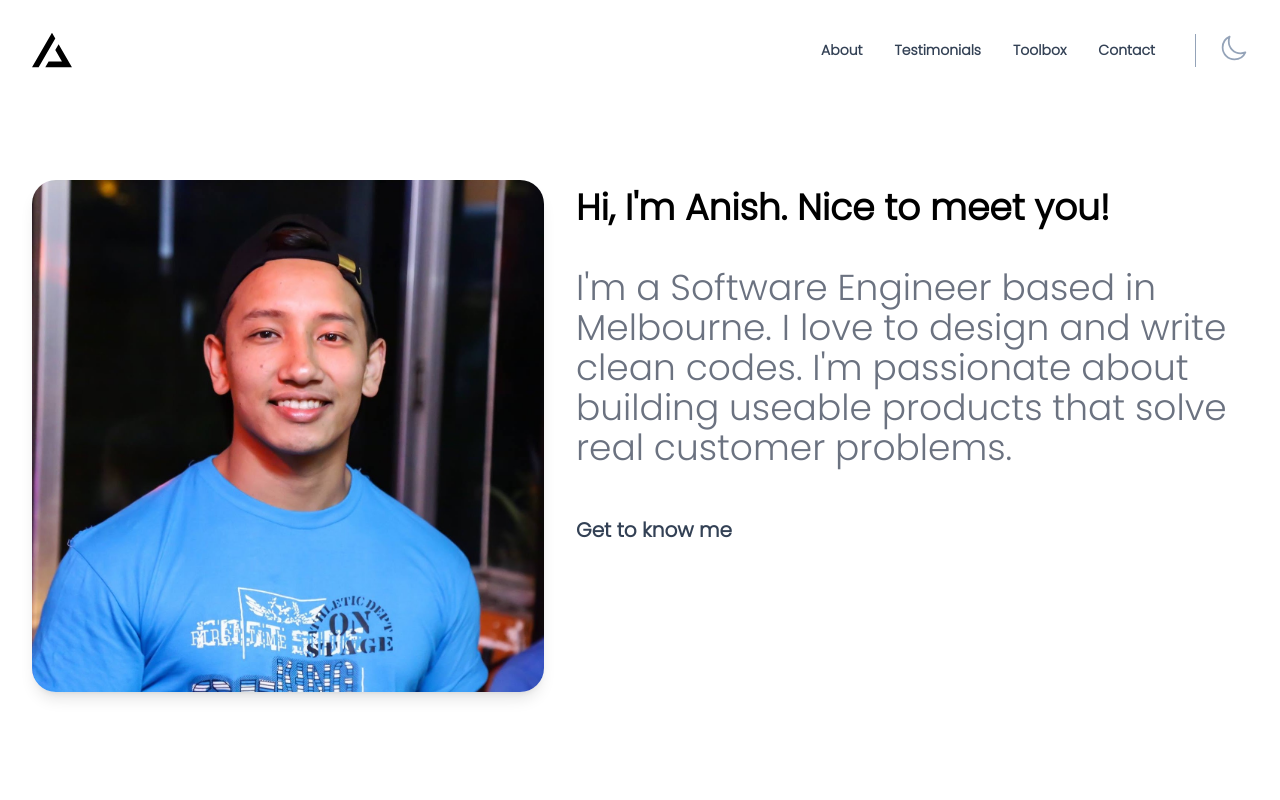
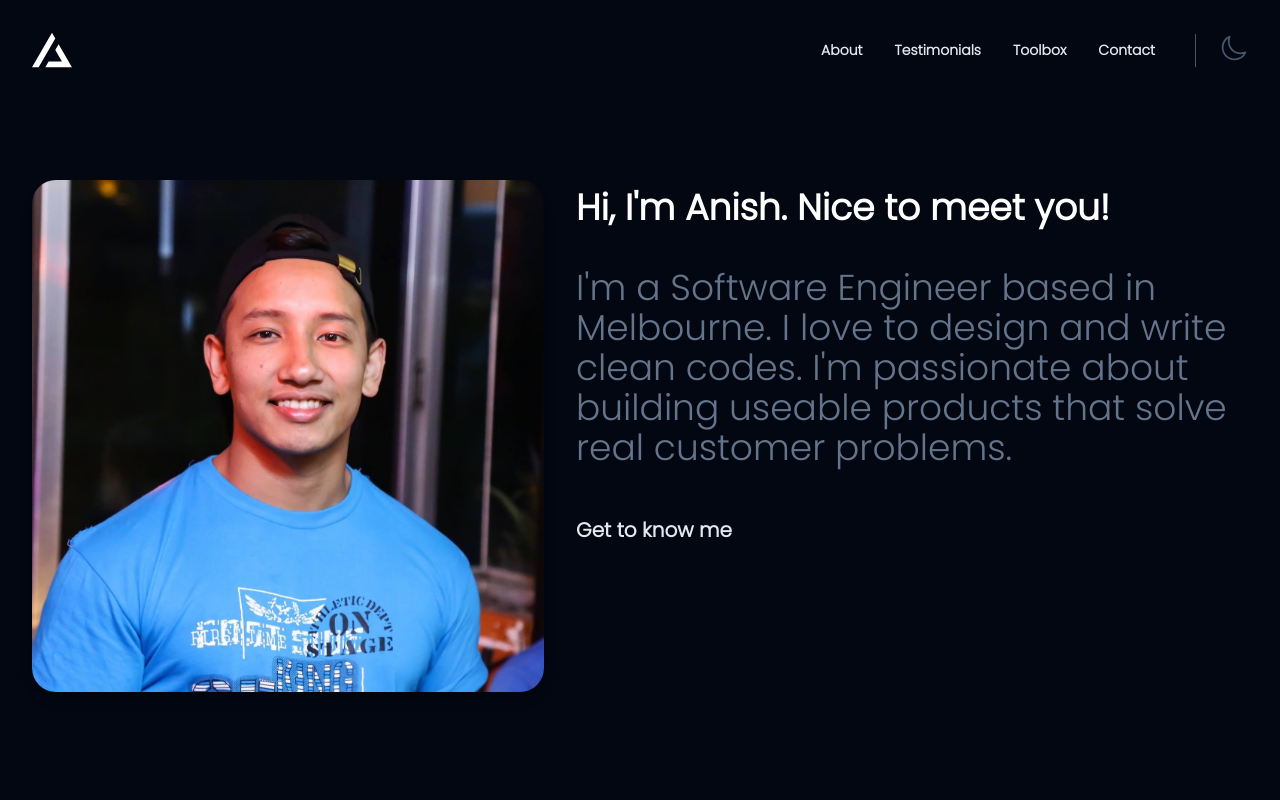
Before and after one commit to ooanishoo/ooanishoo, a Next.js app: page / in a window 1280 px wide. Shown: the top 800 px of the page. Built offline with nearby package versions, Linux system fonts and the light colour scheme.

Commit message:
style(theme): use dark mode by default

```diff
--- a/src/app/components/Providers.tsx
+++ b/src/app/components/Providers.tsx
@@ -3,7 +3,11 @@ import { ThemeProvider } from 'next-themes'
 import { ReactNode } from 'react'
 
 const Providers = ({ children }: { children: ReactNode }) => {
-  return <ThemeProvider attribute="class">{children}</ThemeProvider>
+  return (
+    <ThemeProvider defaultTheme="dark" attribute="class">
+      {children}
+    </ThemeProvider>
+  )
 }
 
 export default Providers
```
